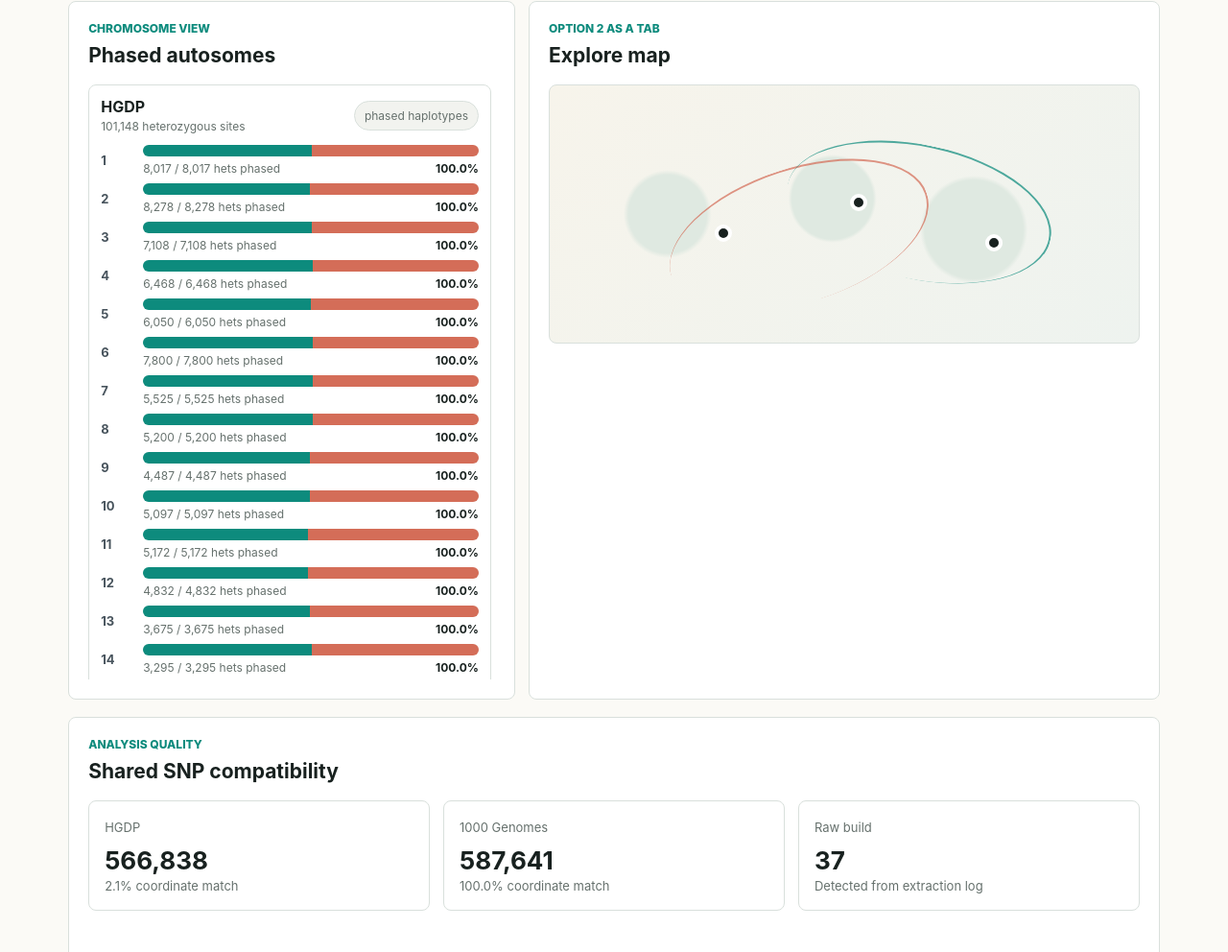
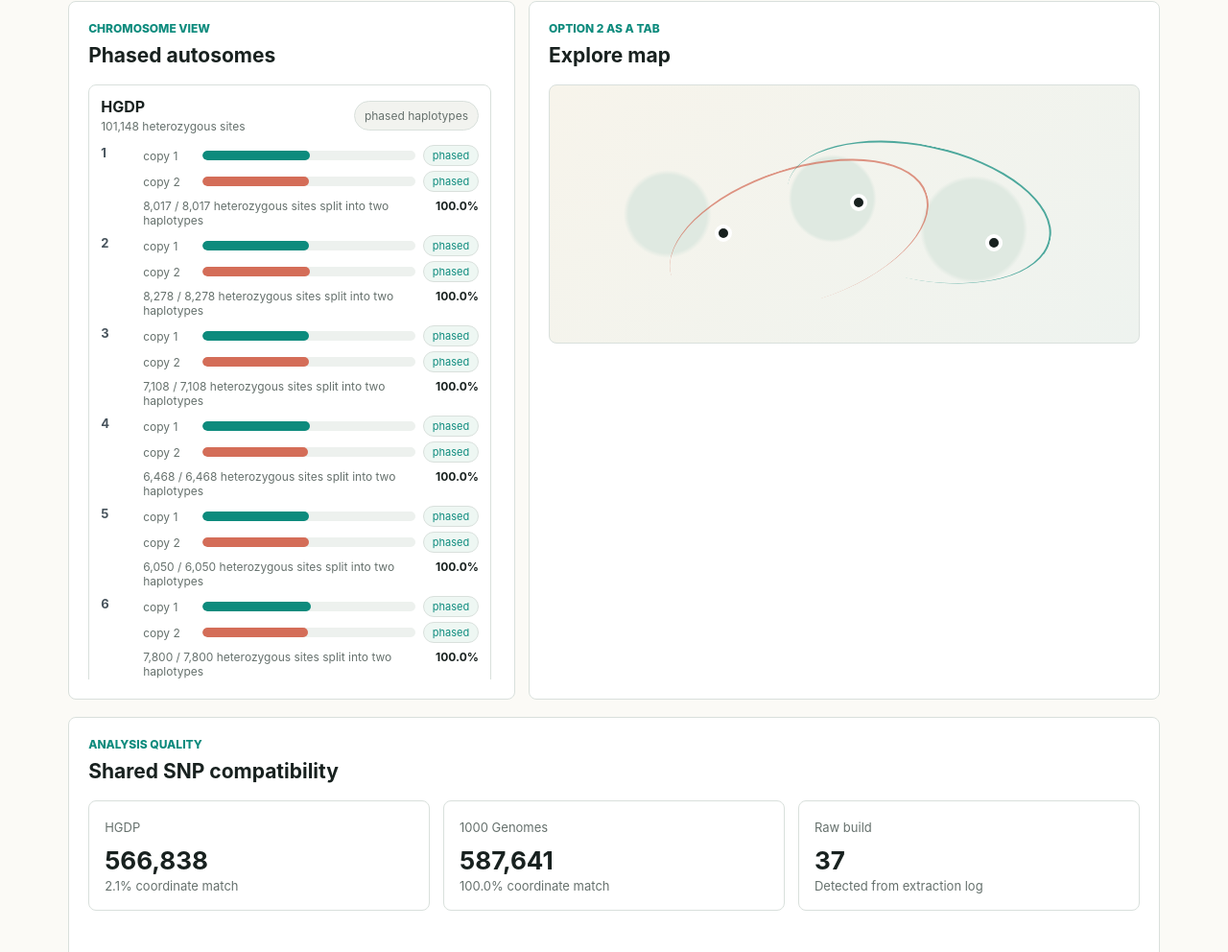
Before and after one commit to IRachailovich/Ancestry-Analysis, a website: page index.html in a window 1280 px wide. Shown: the part 910-1902 px from the top of the page at 96% size. Drawn offline with Linux system fonts and the light colour scheme.

Commit message:
Show both phased chromosome copies

```diff
--- a/app.js
+++ b/app.js
@@ -108,23 +108,35 @@ function datasetLabel(dataset) {
 function chromosomeRow(chrom, stats) {
   const hets = Number(stats?.heterozygousVariants ?? 0);
   const phased = Number(stats?.phasedHeterozygousVariants ?? 0);
+  const unphased = Number(stats?.unphasedHeterozygousVariants ?? 0);
   const rate = Number(stats?.phasedHetRatePct ?? 0);
   const hap1 = Number(stats?.hap1AltAlleles ?? 0);
   const hap2 = Number(stats?.hap2AltAlleles ?? 0);
   const hapTotal = Math.max(hap1 + hap2, 1);
   const hap1Pct = (hap1 / hapTotal) * 100;
   const hap2Pct = (hap2 / hapTotal) * 100;
+  const success = hets > 0 && phased === hets && unphased === 0;
+  const status = success ? "success" : "review";
+  const statusText = success ? "phased" : "review";
 
   return `
     <div class="chromosome">
       <span>${chrom}</span>
       <div class="chromosome-body">
-        <div class="chromosome-track" aria-label="Chromosome ${chrom} phased haplotype balance">
-          <i class="hap-one" style="flex-basis: ${hap1Pct}%"></i>
-          <i class="hap-two" style="flex-basis: ${hap2Pct}%"></i>
+        <div class="copy-pair" aria-label="Chromosome ${chrom} copy phasing status">
+          <div class="copy-row">
+            <span class="copy-label">copy 1</span>
+            <div class="copy-track"><i class="hap-one" style="width: ${Math.max(4, hap1Pct)}%"></i></div>
+            <span class="copy-status ${status}">${statusText}</span>
+          </div>
+          <div class="copy-row">
+            <span class="copy-label">copy 2</span>
+            <div class="copy-track"><i class="hap-two" style="width: ${Math.max(4, hap2Pct)}%"></i></div>
+            <span class="copy-status ${status}">${statusText}</span>
+          </div>
         </div>
         <div class="chromosome-meta">
-          <span>${formatNumber(phased)} / ${formatNumber(hets)} hets phased</span>
+          <span>${formatNumber(phased)} / ${formatNumber(hets)} heterozygous sites split into two haplotypes</span>
           <strong>${formatPercent(rate)}</strong>
         </div>
       </div>
--- a/styles.css
+++ b/styles.css
@@ -324,7 +324,7 @@ main {
 }
 
 .chromosome {
-  align-items: center;
+  align-items: start;
   display: grid;
   gap: 10px;
   grid-template-columns: 34px 1fr;
@@ -338,18 +338,38 @@ main {
 
 .chromosome-body {
   display: grid;
+  gap: 7px;
+}
+
+.copy-pair {
+  display: grid;
   gap: 5px;
 }
 
-.chromosome-track {
+.copy-row {
+  align-items: center;
+  display: grid;
+  gap: 8px;
+  grid-template-columns: 54px 1fr 58px;
+}
+
+.copy-label {
+  color: var(--muted);
+  font-size: 12px;
+}
+
+.copy-track {
   background: #edf1ee;
   border-radius: 99px;
-  display: flex;
-  height: 12px;
+  height: 10px;
   overflow: hidden;
+  position: relative;
 }
 
-.chromosome-track i {
+.copy-track i {
+  border-radius: inherit;
+  display: block;
+  height: 100%;
   min-width: 2px;
 }
 
@@ -361,8 +381,27 @@ main {
   background: var(--coral);
 }
 
+.copy-status {
+  border: 1px solid var(--line);
+  border-radius: 999px;
+  font-size: 11px;
+  padding: 3px 7px;
+  text-align: center;
+}
+
+.copy-status.success {
+  background: #eef7f3;
+  color: var(--teal);
+}
+
+.copy-status.review {
+  background: #fff6e8;
+  color: var(--amber);
+}
+
 .chromosome-meta {
   display: flex;
+  gap: 10px;
   justify-content: space-between;
 }
 
```
